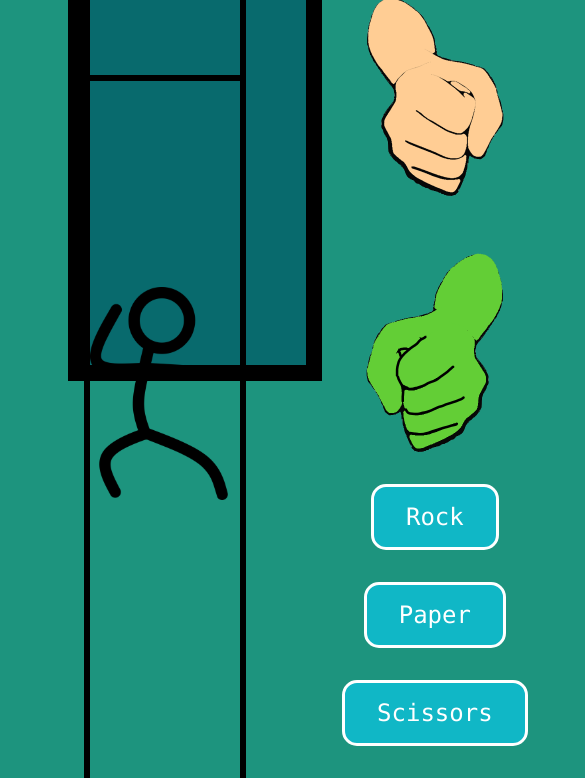
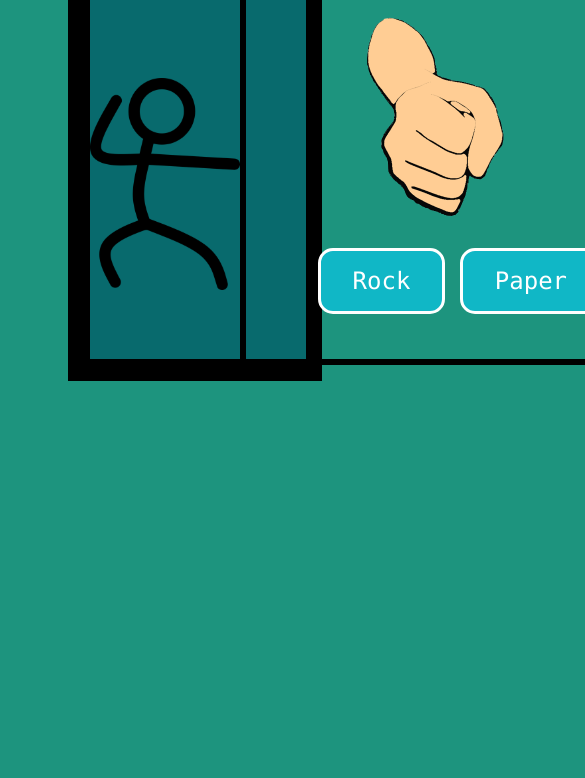
Before and after one commit to burak-odabasi/rock-paper-scissors, a website: page index.html in a window 390 px wide. Shown: the part 289-1067 px from the top of the page, 585 px wide, since content can reach past the window. After the commit the page ends 844 px from the top, so only its background shows below. Drawn offline with Linux system fonts and the light colour scheme.

Commit message:
force landscape display on mobile

```diff
--- a/index.html
+++ b/index.html
@@ -4,6 +4,7 @@
     <meta charset="UTF-8" />
     <meta http-equiv="X-UA-Compatible" content="IE=edge" />
     <meta name="viewport" content="width=device-width, initial-scale=1.0" />
+    <meta name="viewport" content="width=device-width, initial-scale=1.0, maximum-scale=1.0, user-scalable=0" media="screen and (max-device-width: 767px) and (orientation: landscape)">
     <title>Rock Paper Scissors</title>
     <link rel="stylesheet" href="style.css" />
     <script src="./app.js" defer></script>
--- a/style.css
+++ b/style.css
@@ -45,6 +45,10 @@ body {
       font-size: 1.5rem; }
       .game .choices button:hover {
         cursor: pointer; }
+    .game .choices .handImages {
+      display: flex;
+      align-items: center;
+      justify-content: space-between; }
     .game .choices .moveHand {
       position: relative;
       animation-name: upNdown;
```
